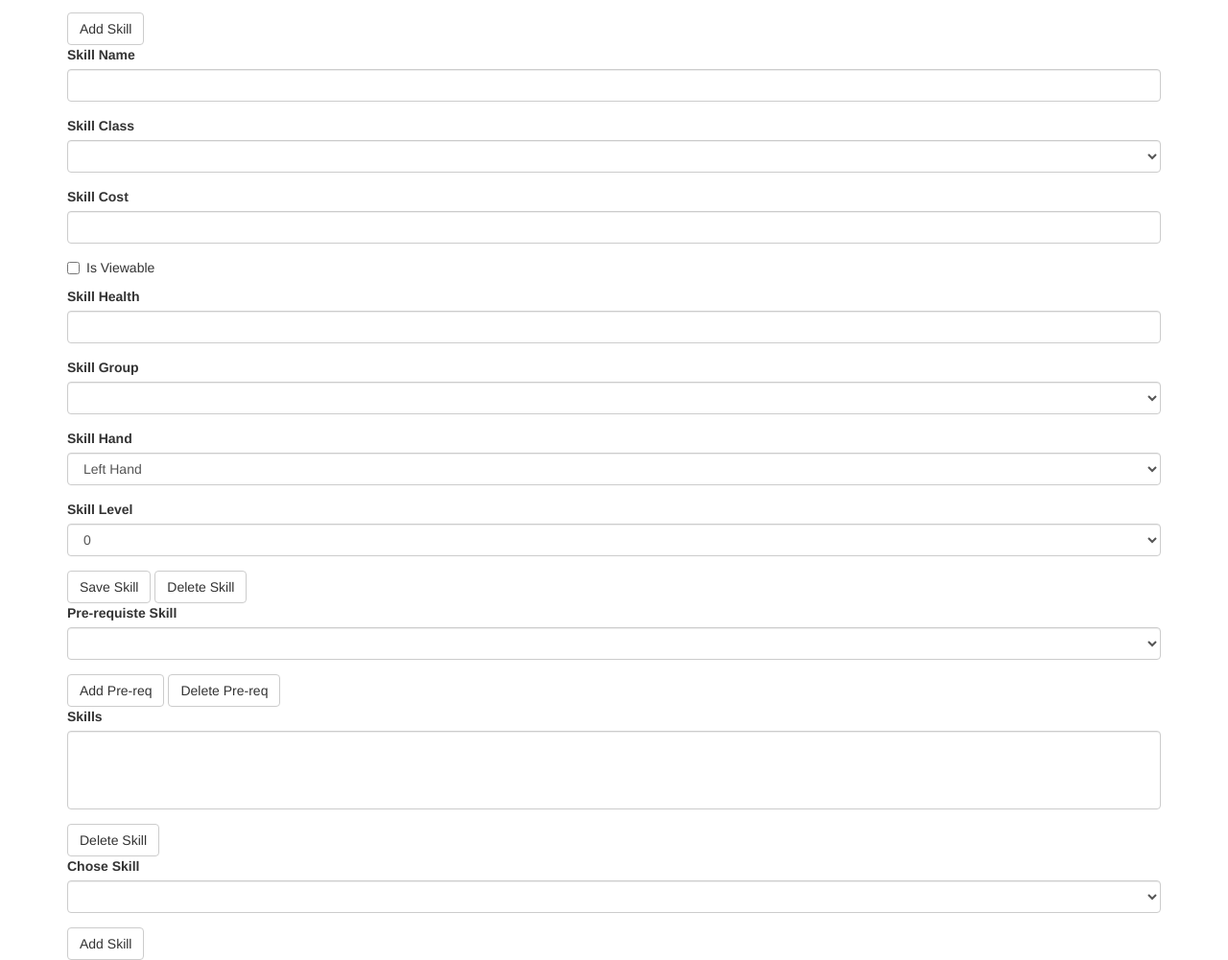
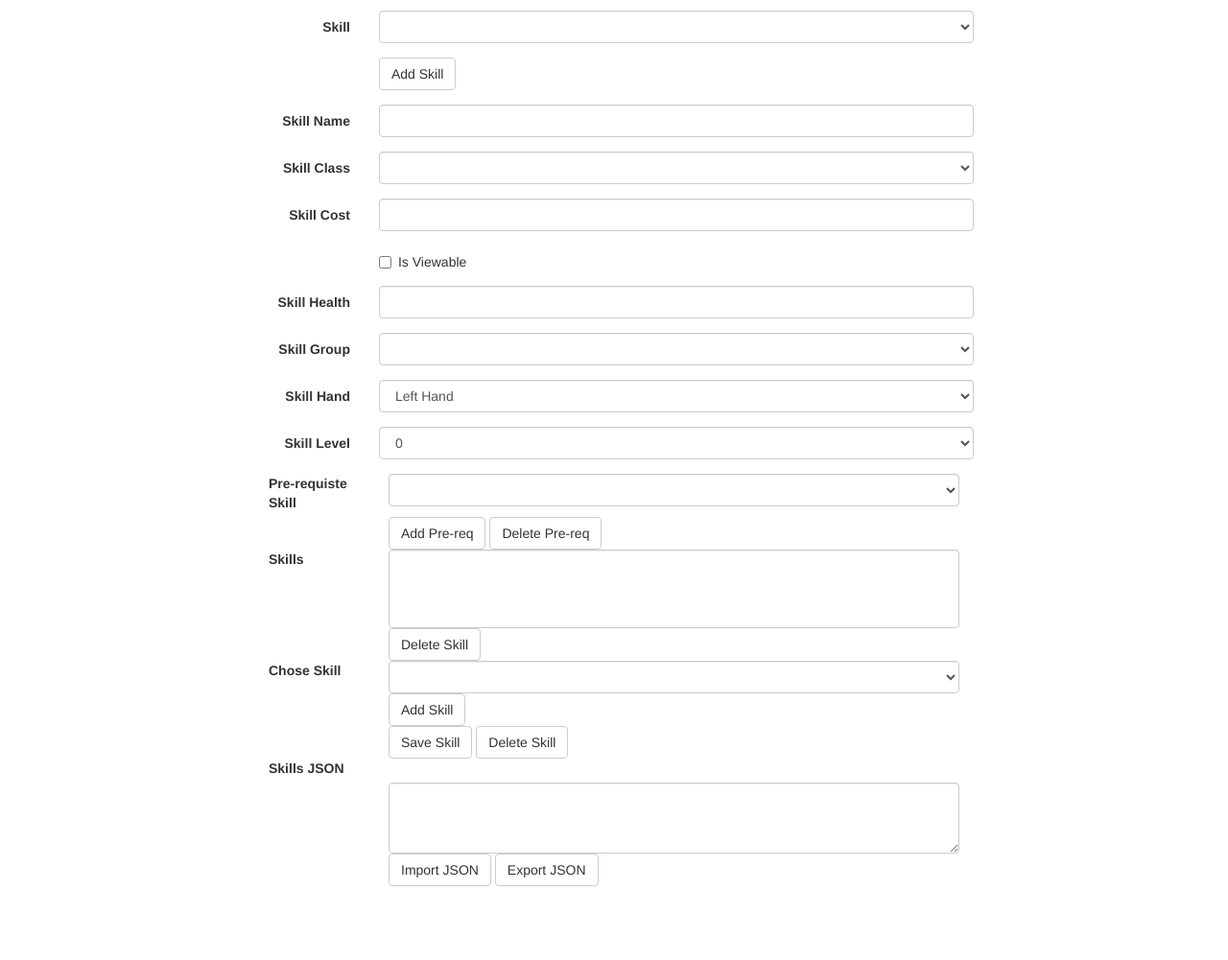
Before and after one commit to zachzeid/crystallize, a plain HTML site: page index.html in a window 1280 px wide. Shown: the part 61-1062 px from the top of the page at 96% size. After the commit the page ends 985 px from the top, so only its background shows below. Drawn offline with nearby package versions, Linux system fonts and the light colour scheme.

Commit message:
More functional changes to layout.

```diff
--- a/index.html
+++ b/index.html
@@ -18,61 +18,93 @@
     <![endif]-->
   </head>
   <body>
+    <nav class="navbar navbar-default">
+      <div class="container-fluid">
+        <div class="navbar-header">
+          <a class="navbar-brand" href="#">
+            Crystallize
+          </a>
+        </div>
+      </div>
+    </nav>
     <div class="container">
       <div class="row">
-        <div class="col-xs-12"> <!-- Beginning of main column -->
-          <form> <!-- Beginning of form tag -->
+        <div class="col-xs-8 col-xs-offset-2"> <!-- Beginning of main column -->
+          <form class="form-horizontal"> <!-- Beginning of form tag -->
             <div class="form-group"><!-- Begin add skill form group-->
-              <label for="skill">Skill</label>
+              <label for="skill" class="col-xs-2 control-label">Skill</label>
+              <div class="col-xs-10">
                 <select id="skill" class="form-control">
                 </select>
+              </div>
+            </div><!-- End add skill form group -->
+            <div class="form-group">
+              <div class="col-xs-offset-2 col-xs-10">
+                  <button class="btn btn-default">Add Skill</button>
+              </div>
+            </div>
 
-            </div><!-- End add skill form group -->
-            <button class="btn btn-default">Add Skill</button>
 
             <div class="form-group"><!-- Begin Skill Name Form  Group-->
-              <label for="skill-name">Skill Name</label>
+              <label for="skill-name" class="col-xs-2 control-label">Skill Name</label>
+              <div class="col-xs-10">
                 <input id="skill-name" class="form-control">
+              </div>
             </div><!--End Skill Name Form Group-->
 
             <div class="form-group"><!-- Begin Skill Class Dropdown Form Group-->
-              <label for="skill-class">Skill Class</label>
+              <label for="skill-class" class="col-xs-2 control-label">Skill Class</label>
+              <div class="col-xs-10">
                 <select id="skill-class" class="form-control">
                 </select>
+              </div>
             </div><!-- End Skill Class Dropdown Form Group-->
 
             <div class="form-group"><!-- Begin Skill Cost Form  Group-->
-              <label for="skill-cost">Skill Cost</label>
+              <label for="skill-cost" class="col-xs-2 control-label">Skill Cost</label>
+              <div class="col-xs-10">
                 <input id="skill-cost" class="form-control">
+              </div>
             </div><!--End Skill Cost Form Group-->
 
+            <div class="form-group">
+              <div class="col-xs-offset-2 col-xs-10">
                 <div class="checkbox">
-              <label>
-                <input type="checkbox">Is Viewable</label>
+                  <label><input type="checkbox">Is Viewable</label>
+                </div>
+              </div>
             </div>
 
+
             <div class="form-group"><!-- Begin Skill Health Form  Group-->
-              <label for="skill-health">Skill Health</label>
+              <label for="skill-health" class="col-xs-2 control-label">Skill Health</label>
+              <div class="col-xs-10">
                 <input id="skill-health" class="form-control">
+              </div>
             </div><!--End Skill Health Form Group-->
 
             <div class="form-group"><!-- Begin Skill Group Dropdown Form Group-->
-              <label for="skill-group">Skill Group</label>
+              <label for="skill-group" class="col-xs-2 control-label">Skill Group</label>
+              <div class="col-xs-10">
                 <select id="skill-group" class="form-control">
                 </select>
+              </div>
             </div><!-- End Skill Group Dropdown Form Group-->
 
             <div class="form-group"><!-- Begin Skill Hand Dropdown Form Group-->
-              <label for="skill-hand">Skill Hand</label>
+              <label for="skill-hand" class="col-xs-2 control-label">Skill Hand</label>
+              <div class="col-xs-10">
                 <select id="skill-hand" class="form-control">
                   <option>Left Hand</option>
                   <option>Right Hand</option>
                   <option>None</option>
                 </select>
+              </div>
             </div><!-- End Skill Hand Dropdown Form Group-->
 
             <div class="form-group"><!-- Begin Skill Level Dropdown Form Group-->
-              <label for="skill-level">Skill Level</label>
+              <label for="skill-level" class="col-xs-2 control-label">Skill Level</label>
+              <div class="col-xs-10">
                 <select id="skill-level" class="form-control">
                   <option>0</option>
                   <option>1</option>
@@ -106,48 +138,93 @@
                   <option>29</option>
                   <option>30</option>
                 </select>
+              </div>
             </div><!-- End Skill Level Dropdown Form Group-->
           </form>
-
         </div> <!-- End of main column -->
-
       </div><!-- End main row-->
-      <div class="row"><!--Begin save/delete row-->
-        <div class="col-xs-12"><!--Begin save/delete column-->
-          <button class="btn btn-default">Save Skill</button>
-          <button class="btn btn-default">Delete Skill</button>
-        </div><!--End save/delete column-->
-      </div><!-- End save/delete row-->
 
       <div class="row"><!-- Begin prereq row -->
-        <div class="col-xs-12"><!-- Begin prereq col -->
+        <div class="col-xs-8 col-xs-offset-2"><!-- Begin prereq col -->
 
           <div class="form-group"><!-- Begin Prereq Skill Dropdown Form Group-->
-            <label for="skill-prereq">Pre-requiste Skill</label>
+            <label for="skill-prereq" class="col-xs-2 control-label">Pre-requiste Skill</label>
+            <div class="col-xs-10">
               <select id="skill-prereq" class="form-control">
               </select>
+            </div>
           </div><!-- End Pre-req Skill  Dropdown Form Group-->
+          <div class="form-group">
+            <div class="col-xs-offset-2 col-xs-10">
               <button class="btn btn-default">Add Pre-req</button>
               <button class="btn btn-default">Delete Pre-req</button>
+            </div>
+          </div>
 
           <div class="form-group"><!-- Begin Skill List Select Area Form Group-->
-            <label for="skill-list">Skills</label>
+            <label for="skill-list" class="col-xs-2 control-label">Skills</label>
+            <div class="col-xs-10">
               <select id="skill-list" multiple class="form-control">
               </select>
+            </div>
           </div><!-- End Skill List Select Area Form Group-->
+          <div class="form-group">
+            <div class="col-xs-offset-2 col-xs-10">
                 <button class="btn btn-default">Delete Skill</button>
+            </div>
+          </div>
 
           <div class="form-group"><!-- Begin Skill Add Dropdown Form Group-->
-            <label for="skill-choice">Chose Skill</label>
+            <label for="skill-choice" class="col-xs-2 control-label">Chose Skill</label>
+            <div class="col-xs-10">
               <select id="skill-choice" class="form-control">
-
               </select>
+            </div>
           </div><!-- End Skill Add Dropdown Form Group-->
+          <div class="form-group">
+            <div class="col-xs-offset-2 col-xs-10">
               <button class="btn btn-default">Add Skill</button>
+            </div>
+          </div>
 
 
         </div><!-- End prereq col -->
       </div><!-- End prereq row -->
+      <div class="row"><!--Begin save/delete row-->
+        <div class="col-xs-8 col-xs-offset-2"><!--Begin save/delete column-->
+          <div class="form-group">
+            <div class="col-xs-offset-2 col-xs-10">
+              <button class="btn btn-default">Save Skill</button>
+              <button class="btn btn-default">Delete Skill</button>
+            </div>
+          </div>
+        </div><!--End save/delete column-->
+      </div><!-- End save/delete row-->
+
+      <div class="row">
+        <div class="col-xs-8 col-xs-offset-2">
+          <div class="form-group"><!-- Begin JSON Area Form Group-->
+            <label for="skills-json-area" class="col-xs-2 control-label">Skills JSON</label>
+            <div class="col-xs-offset-2 col-xs-10">
+              <textarea class="form-control" rows="3" id="skills-json-area">
+
+              </textarea>
+            </div>
+          </div><!-- End JSON Area Form Group-->
+        </div>
+      </div>
+
+      <div class="row"><!--Begin import/export row-->
+        <div class="col-xs-8 col-xs-offset-2"><!--Begin import/export column-->
+          <div class="form-group">
+            <div class="col-xs-offset-2 col-xs-10">
+              <button class="btn btn-default">Import JSON</button>
+              <button class="btn btn-default">Export JSON</button>
+            </div>
+          </div>
+        </div><!--End import/export column-->
+      </div><!-- End import/export row-->
+
 
 
     </div>
```
Lines whose indentation alone changed are shown as unchanged.
